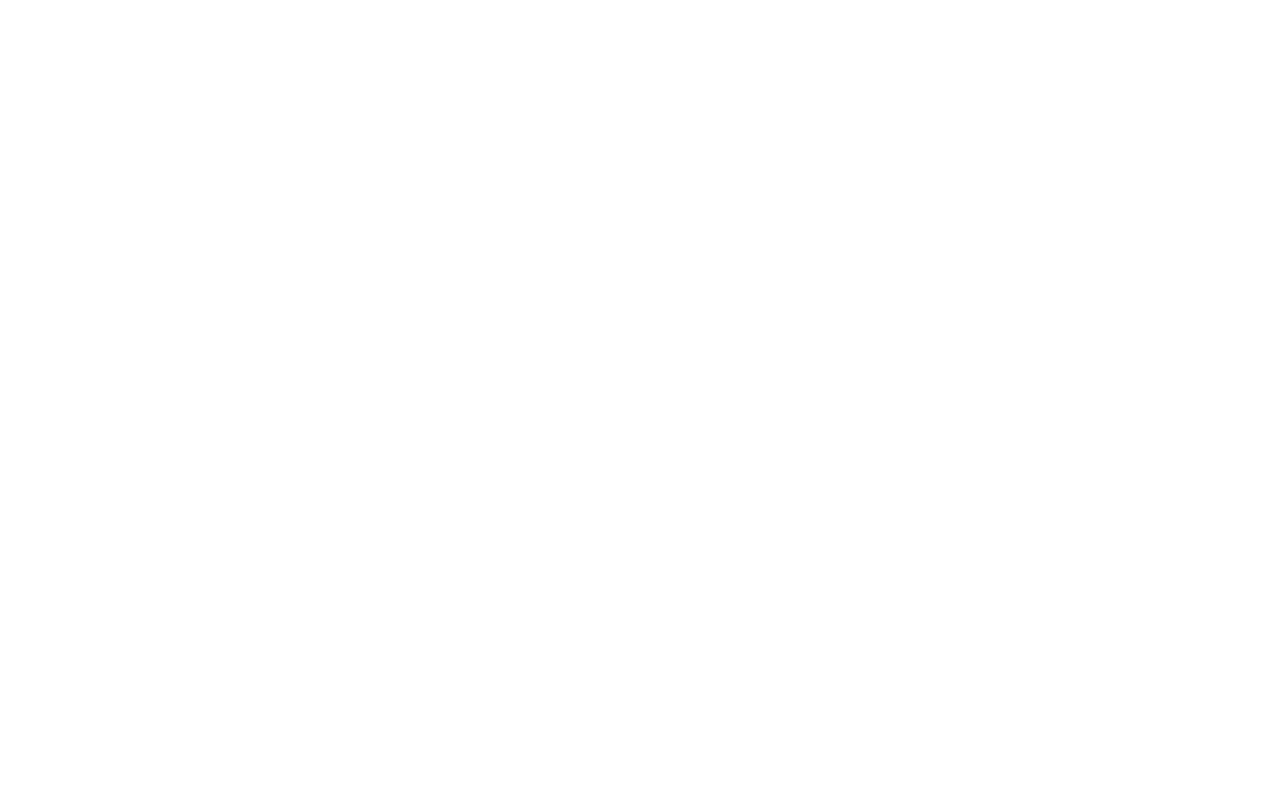
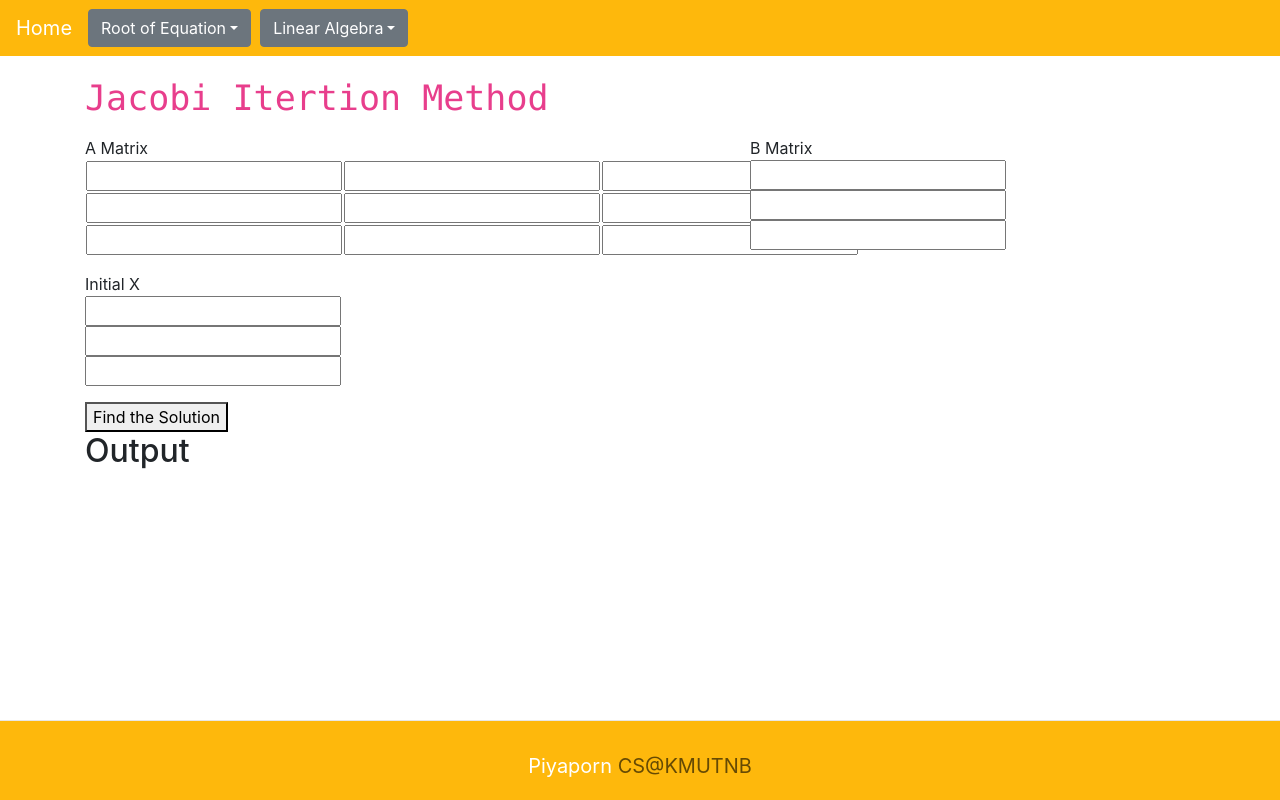
Before and after one commit to Piyaporn14/numerweb, a React (Create React App) app: page /Jacobi in a window 1280 px wide. Built offline with nearby package versions, Linux system fonts and the light colour scheme.

Commit message:
add Jacogi

```diff
--- a/src/App.js
+++ b/src/App.js
@@ -25,7 +25,7 @@
 import Cholesky from './components/LinearAlgebra/Cholesky';
 import LUDecompose from './components/LinearAlgebra/LUDecompose';
 import GaussSeidel from './components/LinearAlgebra/GaussSeidel';
-
+import Jacobi from './components/LinearAlgebra/Jacobi';
 class App extends Component {
 
   render() {
@@ -46,6 +46,7 @@
           <Route exact path="/Cholesky" component={Cholesky} />
           <Route exact path="/LUDecompose" component={LUDecompose} />
           <Route exact path="/GaussSeidel" component={GaussSeidel} />
+          <Route exact path="/Jacobi" component={Jacobi} />
         </BrowserRouter>
         </div>
       </div>
--- /dev/null
+++ b/src/components/LinearAlgebra/Jacobi.js
@@ -0,0 +1,162 @@
+import React, { useState, useEffect } from "react";
+import { Container, Row, Col } from "react-bootstrap";
+import Axios from "axios";
+
+import "../../App.css";
+import Topbar from "../Topbar";
+import Footer from "../Footer";
+
+export default function Jacobi() {
+  const topic = "Jacobi Itertion Method";
+  const [btnState, setBtnState] = useState(false);
+  const [output, setOutput] = useState([]);
+  const [matrixA, setMatrixA] = useState(
+    Array.from({ length: 3 }, () => Array.from({ length: 3 }, () => null))
+  );
+  const [matrixB, setMatrixB] = useState(
+    Array.from({ length: 1 }, () => Array.from({ length: 3 }, () => null))
+  );
+
+  const [matrixX, setMatrixX] = useState(
+    Array.from({ length: 1 }, () => Array.from({ length: 3 }, () => null))
+  );
+
+  useEffect(() => {
+    document.title = topic;
+  }, []);
+
+  const initialA = (row, column, event) => {
+    let copy = [...matrixA];
+    copy[row][column] = +event.target.value;
+    setMatrixA(copy);
+  };
+
+  const initialB = (row, column, event) => {
+    let copy = [...matrixB];
+    copy[row][column] = +event.target.value;
+    setMatrixB(copy);
+  };
+  const initialX = (row, column, event) => {
+    let copy = [...matrixX];
+    copy[row][column] = +event.target.value;
+    setMatrixX(copy);
+  };
+
+  const handleSubmit = (e) => {
+    if (btnState === false) {
+      e.preventDefault();
+      jacobi();
+    }
+  };
+  const jacobi = () => {
+    Axios.post("http://localhost:5000/api/JacobiAPI", {
+      matrixA: matrixA,
+      matrixB: matrixB,
+      matrixX: matrixX,
+    })
+      .then((res) => {
+        setBtnState(true);
+        setOutput(res.data.out);
+        console.log(res.data.out);
+      })
+      .catch((err) => {
+        console.log(err);
+      });
+  };
+
+  return (
+    <div>
+      <Topbar />
+      <p></p>
+      <div>
+        <Container>
+          <h1>
+            <code>{topic}</code>
+          </h1>
+          <p></p>
+          <p></p>
+          <div>
+            <Row>
+              <Col xs="7">
+                A Matrix
+                <table>
+                  <tbody>
+                    {matrixA.map((row, rowIndex) => (
+                      <tr key={rowIndex}>
+                        {row.map((column, columnIndex) => (
+                          <td key={columnIndex}>
+                            <input
+                              type="number"
+                              disabled={btnState}
+                              onChange={(e) =>
+                                initialA(rowIndex, columnIndex, e)
+                              }
+                            />
+                          </td>
+                        ))}
+                      </tr>
+                    ))}
+                  </tbody>
+                </table>
+              </Col>
+
+              <Col xs="5">
+                B Matrix
+                <table>
+                  <tbody>
+                    {matrixB.map((row, rowIndex) => (
+                      <tr key={rowIndex}>
+                        {row.map((column, columnIndex) => (
+                          <tr key={columnIndex}>
+                            <input
+                              type="number"
+                              disabled={btnState}
+                              onChange={(e) =>
+                                initialB(rowIndex, columnIndex, e)
+                              }
+                            />
+                          </tr>
+                        ))}
+                      </tr>
+                    ))}
+                  </tbody>
+                </table>
+              </Col>
+            </Row>
+            <p></p>
+            Initial X
+            <table>
+              <tbody>
+                {matrixX.map((row, rowIndex) => (
+                  <tr key={rowIndex}>
+                    {row.map((column, columnIndex) => (
+                      <tr key={columnIndex}>
+                        <input
+                          type="number"
+                          disabled={btnState}
+                          onChange={(e) => initialX(rowIndex, columnIndex, e)}
+                        />
+                      </tr>
+                    ))}
+                  </tr>
+                ))}
+              </tbody>
+            </table>
+          </div>
+          <p></p>
+          <button value="Submit" disabled={btnState} onClick={handleSubmit}>
+            Find the Solution
+          </button>
+
+          <h2>Output</h2>
+          {output.map((item, index) => (
+            <li key={index}>
+              X<sub>{index + 1}</sub> = {item}
+            </li>
+          ))}
+        </Container>
+      </div>
+      <Footer />
+    </div>
+  );
+}
--- a/src/components/Topbar.js
+++ b/src/components/Topbar.js
@@ -46,7 +46,7 @@
                         <DropdownItem href="/Cholesky" >Cholesky</DropdownItem>
                         <DropdownItem href="/LUDecompose" >LUDecompose</DropdownItem>
                         <DropdownItem href="/GaussSeidel" >Gauss-Seidel</DropdownItem>
-                        <DropdownItem href="/Bisection" >Jacobi's Method</DropdownItem>
+                        <DropdownItem href="/Jacobi" >Jacobi's Method</DropdownItem>
                     </DropdownMenu>
                 </Dropdown>
             </Nav>
--- a/src/server.js
+++ b/src/server.js
@@ -18,6 +18,7 @@
 const CholeskyAPI = require('./api/CholeskyAPI')
 const LUDecomposeAPI = require('./api/LUDecomposeAPI')
 const GaussSeidelAPI = require('./api/GaussSeidelAPI')
+const JacobiAPI = require('./api/JacobiAPI')
 app.use('/',BisectionAPI);
 app.use('/',FalsePosAPI);
 app.use('/',OnePointAPI);
@@ -30,6 +31,7 @@
 app.use('/',CholeskyAPI);
 app.use('/',LUDecomposeAPI);
 app.use('/',GaussSeidelAPI);
+app.use('/',JacobiAPI);
 app.listen(port, () => console.log("Backend server live on " + port));
 
 
```
Also changed, not shown: src/api/JacobiAPI.js (added, +50 -0 lines).
